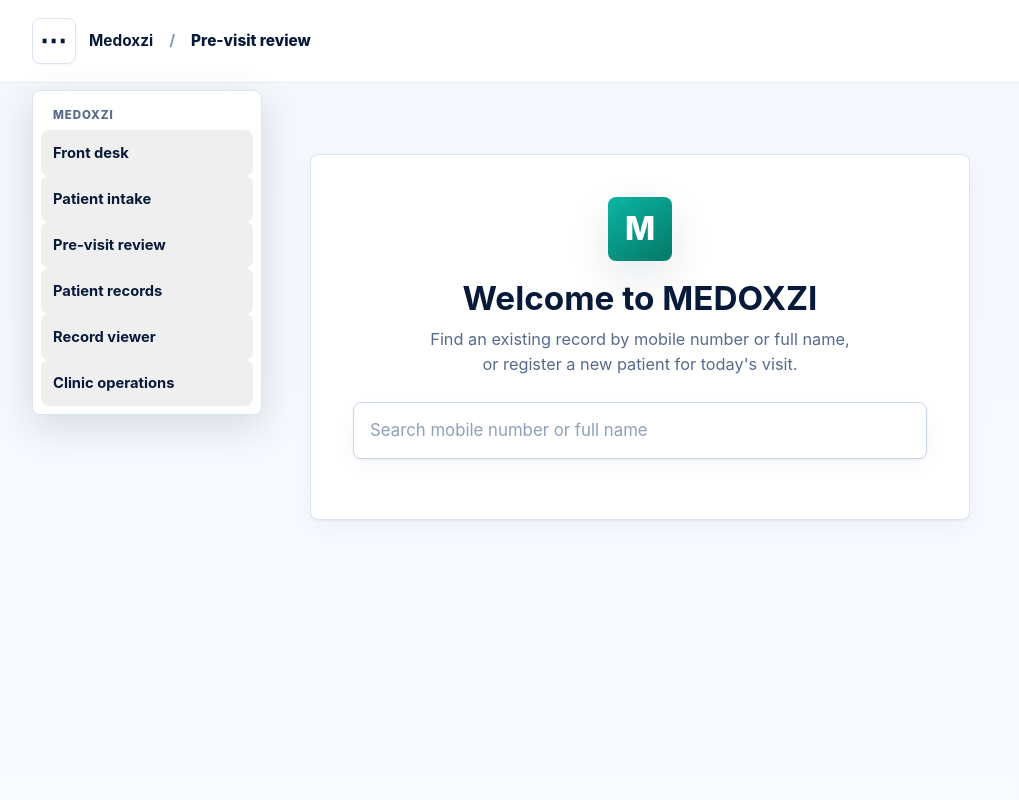
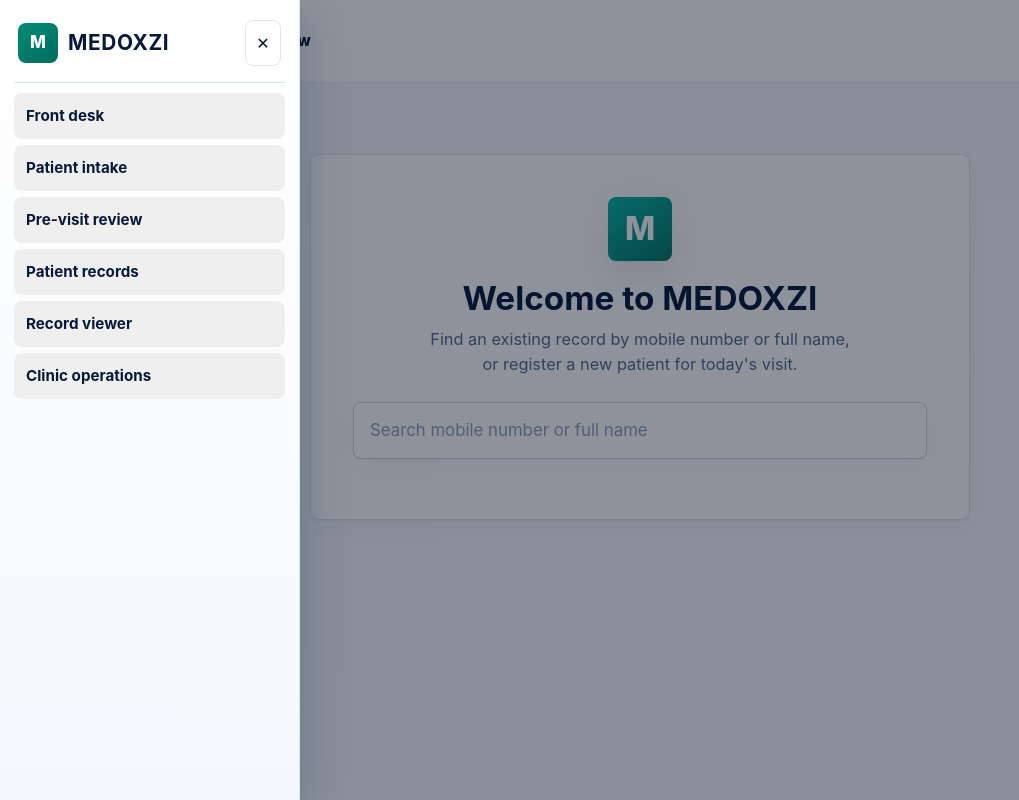
Before and after one commit to abrarali579/MEDOXZI, a website: page 14-MVP-HTML/index.html in a window 1280 px wide. Both pictures are taken after a click on the button "Open navigation menu". Shown: the whole page, without its empty margins (0-1019 px from the left). Drawn offline with Linux system fonts and the light colour scheme.

Commit message:
UI: nav to LEFT slide-in drawer (Session AE rev v2) [14-MVP-HTML]
Refine the 3-dots nav from a down-dropdown to a full-height panel that slides
in from the left edge with a dim backdrop: MEDOXZI logo header, close button,
6 nav items, and (on Pre-visit review) the SECTIONS toggles for Intake
responses / Doctor entry. Backdrop click + Escape close it; selecting a view
switches + auto-closes. Pure visual; no clinical/safety logic touched.
Baseline green (100 tests / harness PASS / demo clean / node OK), browser
verified 0 console errors. Session AE rev v2 (_OPS logs updated).

```diff
--- a/14-MVP-HTML/app.js
+++ b/14-MVP-HTML/app.js
@@ -330,7 +330,6 @@ function switchView(viewName, options = {}) {
   $$(".view").forEach((view) => view.classList.toggle("active", view.id === `view-${viewName}`));
   document.body.classList.toggle("doctor-shell", viewName === "doctor");
   const [context, title] = viewTitles[viewName] || viewTitles.doctor;
-  $(".nav-dropdown-head").textContent = "MEDOXZI";
   const sectionsBlock = $("#navSections");
   if (sectionsBlock) sectionsBlock.hidden = viewName !== "doctor";
   const contextEl = $("#topbarContext");
@@ -1152,33 +1151,45 @@ document.addEventListener("DOMContentLoaded", () => {
     button.addEventListener("click", () => switchView(button.dataset.jump)),
   );
 
-  // 3-dots navigation menu open/close
+  // 3-dots left slide-in navigation drawer
   const navMenuBtn = $("#navMenuBtn");
-  const navDropdown = $("#navDropdown");
-  function toggleNavMenu() {
-    const open = navDropdown.hidden;
-    navDropdown.hidden = !open;
-    navMenuBtn.setAttribute("aria-expanded", String(open));
+  const navDrawer = $("#navDrawer");
+  const drawerBackdrop = $("#drawerBackdrop");
+  const drawerCloseBtn = $("#drawerCloseBtn");
+
+  function openNavMenu() {
+    navDrawer.hidden = false;
+    drawerBackdrop.hidden = false;
+    requestAnimationFrame(() => {
+      navDrawer.classList.add("open");
+      drawerBackdrop.classList.add("open");
+    });
+    navMenuBtn.setAttribute("aria-expanded", "true");
   }
   window.closeNavMenu = function () {
-    if (navDropdown && !navDropdown.hidden) {
-      navDropdown.hidden = true;
-      navMenuBtn.setAttribute("aria-expanded", "false");
-    }
+    if (!navDrawer.classList.contains("open")) return;
+    navDrawer.classList.remove("open");
+    drawerBackdrop.classList.remove("open");
+    navMenuBtn.setAttribute("aria-expanded", "false");
+    setTimeout(() => {
+      navDrawer.hidden = true;
+      drawerBackdrop.hidden = true;
+    }, 240);
   };
+  function toggleNavMenu() {
+    if (navDrawer.classList.contains("open")) closeNavMenu();
+    else openNavMenu();
+  }
   navMenuBtn.addEventListener("click", (e) => {
     e.stopPropagation();
     toggleNavMenu();
   });
-  document.addEventListener("click", (e) => {
-    if (!navDropdown.hidden && !navDropdown.contains(e.target) && !navMenuBtn.contains(e.target)) {
-      closeNavMenu();
-    }
-  });
+  drawerCloseBtn.addEventListener("click", closeNavMenu);
+  drawerBackdrop.addEventListener("click", closeNavMenu);
   document.addEventListener("keydown", (e) => {
     if (e.key === "Escape") closeNavMenu();
   });
-  navDropdown.addEventListener("click", (e) => e.stopPropagation());
+  navDrawer.addEventListener("click", (e) => e.stopPropagation());
 
   // Pre-visit extra-section toggles (Intake responses / Doctor entry)
   const toggleIntake = $("#toggleIntakeAnswers");
--- a/14-MVP-HTML/index.html
+++ b/14-MVP-HTML/index.html
@@ -18,21 +18,29 @@
             <h1 id="topbarTitle">Pre-visit review</h1>
           </div>
         </div>
-        <div class="nav-dropdown" id="navDropdown" role="menu" hidden>
-          <div class="nav-dropdown-head">MEDOXZI</div>
+      </header>
+
+      <div class="drawer-backdrop" id="drawerBackdrop" hidden></div>
+      <div class="nav-drawer" id="navDrawer" role="dialog" aria-label="Navigation menu" aria-modal="true" hidden>
+        <div class="nav-drawer-head">
+          <span class="nav-drawer-logo" aria-hidden="true">M</span>
+          <strong>MEDOXZI</strong>
+          <button class="icon-button drawer-close" id="drawerCloseBtn" type="button" aria-label="Close menu">✕</button>
+        </div>
+        <nav class="nav-drawer-list">
           <button class="dropdown-item" role="menuitem" data-view="staff">Front desk</button>
           <button class="dropdown-item" role="menuitem" data-view="patient">Patient intake</button>
           <button class="dropdown-item" role="menuitem" data-view="doctor">Pre-visit review</button>
           <button class="dropdown-item" role="menuitem" data-view="records">Patient records</button>
           <button class="dropdown-item" role="menuitem" data-view="viewer">Record viewer</button>
           <button class="dropdown-item" role="menuitem" data-view="ops">Clinic operations</button>
-          <div class="nav-dropdown-sections" id="navSections" hidden>
-            <div class="nav-dropdown-subhead">Sections</div>
-            <label class="dropdown-toggle"><input type="checkbox" id="toggleIntakeAnswers" checked> Intake responses</label>
-            <label class="dropdown-toggle"><input type="checkbox" id="toggleDoctorEntry" checked> Doctor entry</label>
-          </div>
+        </nav>
+        <div class="nav-drawer-sections" id="navSections" hidden>
+          <div class="nav-dropdown-subhead">Sections</div>
+          <label class="dropdown-toggle"><input type="checkbox" id="toggleIntakeAnswers" checked> Intake responses</label>
+          <label class="dropdown-toggle"><input type="checkbox" id="toggleDoctorEntry" checked> Doctor entry</label>
         </div>
-      </header>
+      </div>
 
       <main>
         <section id="view-welcome" class="view active">
--- a/14-MVP-HTML/styles.css
+++ b/14-MVP-HTML/styles.css
@@ -1223,21 +1223,89 @@ body {
 .menu-trigger:hover { background: var(--soft-2); }
 .menu-dots { letter-spacing: 2px; }
 
-/* Dropdown navigation menu */
-.nav-dropdown {
-  position: absolute;
-  top: calc(100% + 8px);
-  left: 32px;
+/* Left slide-in navigation drawer */
+.drawer-backdrop {
+  position: fixed;
+  inset: 0;
+  z-index: 19;
+  background: rgba(4, 15, 34, 0.45);
+  opacity: 0;
+  transition: opacity 180ms ease;
+}
+.drawer-backdrop.open { opacity: 1; }
+
+.nav-drawer {
+  position: fixed;
+  top: 0;
+  left: 0;
+  bottom: 0;
   z-index: 20;
-  min-width: 230px;
-  padding: 8px;
+  width: min(300px, 84vw);
+  display: flex;
+  flex-direction: column;
+  padding: 18px 14px 22px;
+  background: linear-gradient(180deg, #ffffff 0%, #f4f8fc 100%);
+  border-right: 1px solid var(--line);
+  box-shadow: 0 16px 48px rgba(7, 26, 58, 0.22);
+  transform: translateX(-100%);
+  transition: transform 220ms cubic-bezier(0.22, 1, 0.36, 1);
+}
+.nav-drawer.open { transform: translateX(0); }
+
+.nav-drawer-head {
+  display: flex;
+  align-items: center;
+  gap: 10px;
+  padding: 2px 4px 16px;
+  margin-bottom: 10px;
+  border-bottom: 1px solid var(--line);
+}
+.nav-drawer-logo {
+  display: grid;
+  place-items: center;
+  width: 40px;
+  height: 40px;
+  flex: none;
+  border-radius: var(--r-md);
+  background: linear-gradient(145deg, var(--brand), var(--brand-dark));
+  color: #fff;
+  font-size: 1.05rem;
+  font-weight: 800;
+}
+.nav-drawer-head strong {
+  color: var(--ink);
+  font-size: 1.3rem;
+  letter-spacing: 0.03em;
+}
+.drawer-close {
+  margin-left: auto;
+  width: 36px;
+  height: 36px;
+  border: 1px solid var(--line);
+  border-radius: var(--r-md);
   background: #fff;
-  border: 1px solid var(--line);
-  border-radius: var(--r-lg);
-  box-shadow: var(--shadow-lg);
-}
-.nav-dropdown-head {
-  padding: 8px 12px 6px;
+  color: var(--ink);
+  font-size: 1rem;
+  line-height: 1;
+}
+.drawer-close:hover { background: var(--soft-2); }
+
+.nav-drawer-list {
+  display: grid;
+  gap: 6px;
+}
+.nav-drawer-list .dropdown-item {
+  min-height: 46px;
+  font-size: 0.95rem;
+}
+
+.nav-drawer-sections {
+  margin-top: 12px;
+  padding-top: 12px;
+  border-top: 1px solid var(--line);
+}
+.nav-dropdown-subhead {
+  padding: 6px 12px 4px;
   color: var(--muted);
   font-size: 0.72rem;
   font-weight: 800;
@@ -1259,19 +1327,6 @@ body {
   background: var(--ink);
   color: #fff;
   font-weight: 700;
-}
-.nav-dropdown-sections {
-  margin-top: 6px;
-  padding-top: 6px;
-  border-top: 1px solid var(--line);
-}
-.nav-dropdown-subhead {
-  padding: 6px 12px 4px;
-  color: var(--muted);
-  font-size: 0.72rem;
-  font-weight: 800;
-  letter-spacing: 0.08em;
-  text-transform: uppercase;
 }
 .dropdown-toggle {
   display: flex;
```
Also changed, not shown: _OPS/OPEN-THREADS.md (+1 -0 lines), _OPS/STATE.md (+2 -2 lines), _OPS/VERIFICATION-LOG.md (+42 -0 lines), _OPS/CHANGELOG.md.
